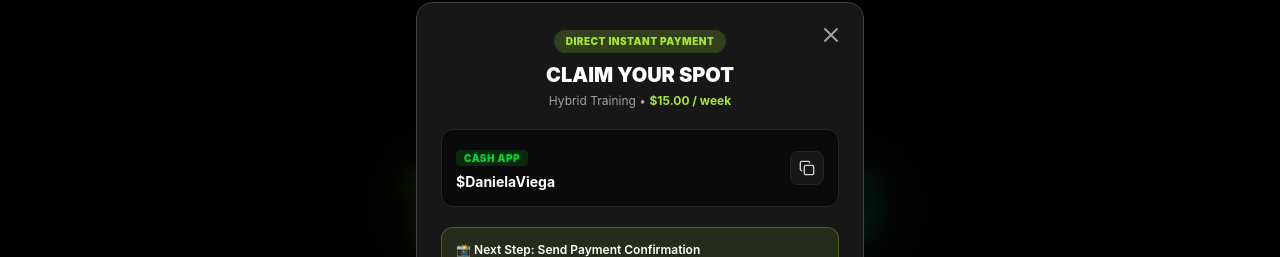
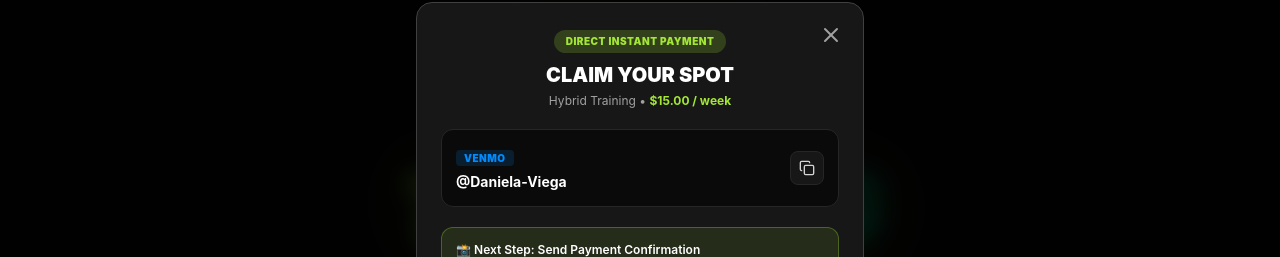
Before and after one commit to matheustizianel/trainingwithdani, a React (Vite) app: page / in a window 1280 px wide. Both pictures are taken after a click on the button "RESERVE YOUR SPOT • $15". Shown: the part 190-447 px from the top of the page. Built offline with nearby package versions, Linux system fonts and the light colour scheme.

Commit message:
fix (ui) 2nd attempt: Checkout component updated to comment out zelle and Cash App instant payments per client's request for future use.

```diff
--- a/src/components/CheckoutModal.tsx
+++ b/src/components/CheckoutModal.tsx
@@ -14,8 +14,8 @@ export function CheckoutModal({
                                  isOpen,
                                  onClose,
                                  // zelleInfo = "dani.training@gmail.com",
-                                 // venmoUsername = "Dani-Training",
-                                 cashAppTag = "$DanielaViega",
+                                 venmoUsername = "@Daniela-Viega",
+                                 // cashAppTag = "$DanielaViega",
                                  whatsappNumber = "+553184665184"
                              }: TProps) {
 
@@ -79,7 +79,7 @@ export function CheckoutModal({
 
                 <div className="mt-5 space-y-3">
                     {/*
-                    <div className="bg-dark border border-tb p-3.5 rounded-xl flex items-center justify-between">
+                        <div className="bg-dark border border-tb p-3.5 rounded-xl flex items-center justify-between">
                         <div>
                           <span className="text-[10px] font-black uppercase text-[#7414CA] tracking-wider bg-[#7414CA]/15 px-2 py-0.5 rounded">
                             Zelle
@@ -100,13 +100,14 @@ export function CheckoutModal({
                             )}
                         </button>
                     </div>
+                    */}
 
                     <div className="bg-dark border border-tb p-3.5 rounded-xl flex items-center justify-between">
                         <div>
                           <span className="text-[10px] font-black uppercase text-[#008CFF] tracking-wider bg-[#008CFF]/15 px-2 py-0.5 rounded">
                             Venmo
                           </span>
-                            <p className="text-sm font-bold text-white mt-1">@{venmoUsername}</p>
+                            <p className="text-sm font-bold text-white mt-1">{venmoUsername}</p>
                         </div>
 
                         <button
@@ -122,13 +123,13 @@ export function CheckoutModal({
                             )}
                         </button>
                     </div>
-                    */}
 
-                    <div className="bg-dark border border-tb p-3.5 rounded-xl flex items-center justify-between">
+                    {/*
+                        <div className="bg-dark border border-tb p-3.5 rounded-xl flex items-center justify-between">
                         <div>
-              <span className="text-[10px] font-black uppercase text-[#00D632] tracking-wider bg-[#00D632]/15 px-2 py-0.5 rounded">
-                Cash App
-              </span>
+                          <span className="text-[10px] font-black uppercase text-[#00D632] tracking-wider bg-[#00D632]/15 px-2 py-0.5 rounded">
+                            Cash App
+                          </span>
                             <p className="text-sm font-bold text-white mt-1">{cashAppTag}</p>
                         </div>
                         <button
@@ -144,6 +145,7 @@ export function CheckoutModal({
                             )}
                         </button>
                     </div>
+                    */}
                 </div>
 
                 <div className="mt-5 p-3.5 rounded-xl bg-green-neon/10 border border-green-neon/30 text-xs text-neutral-300">
```
